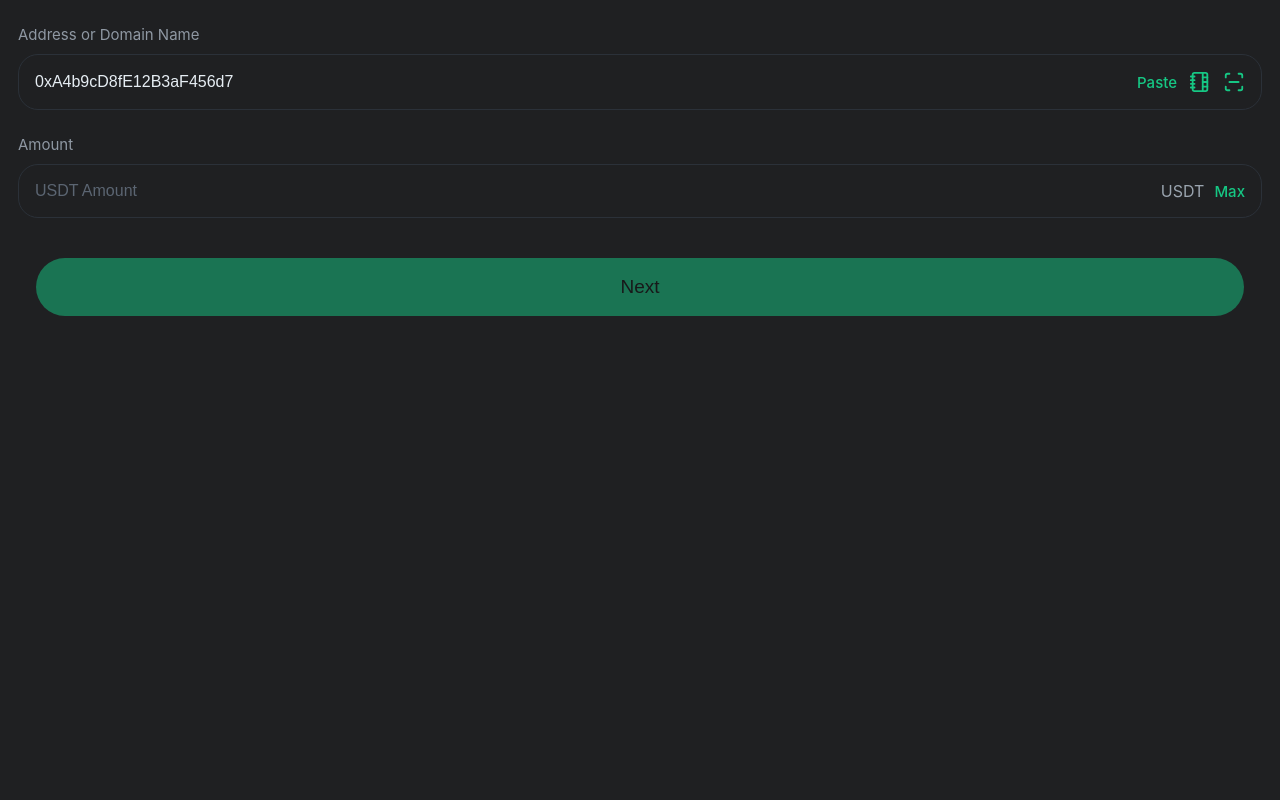
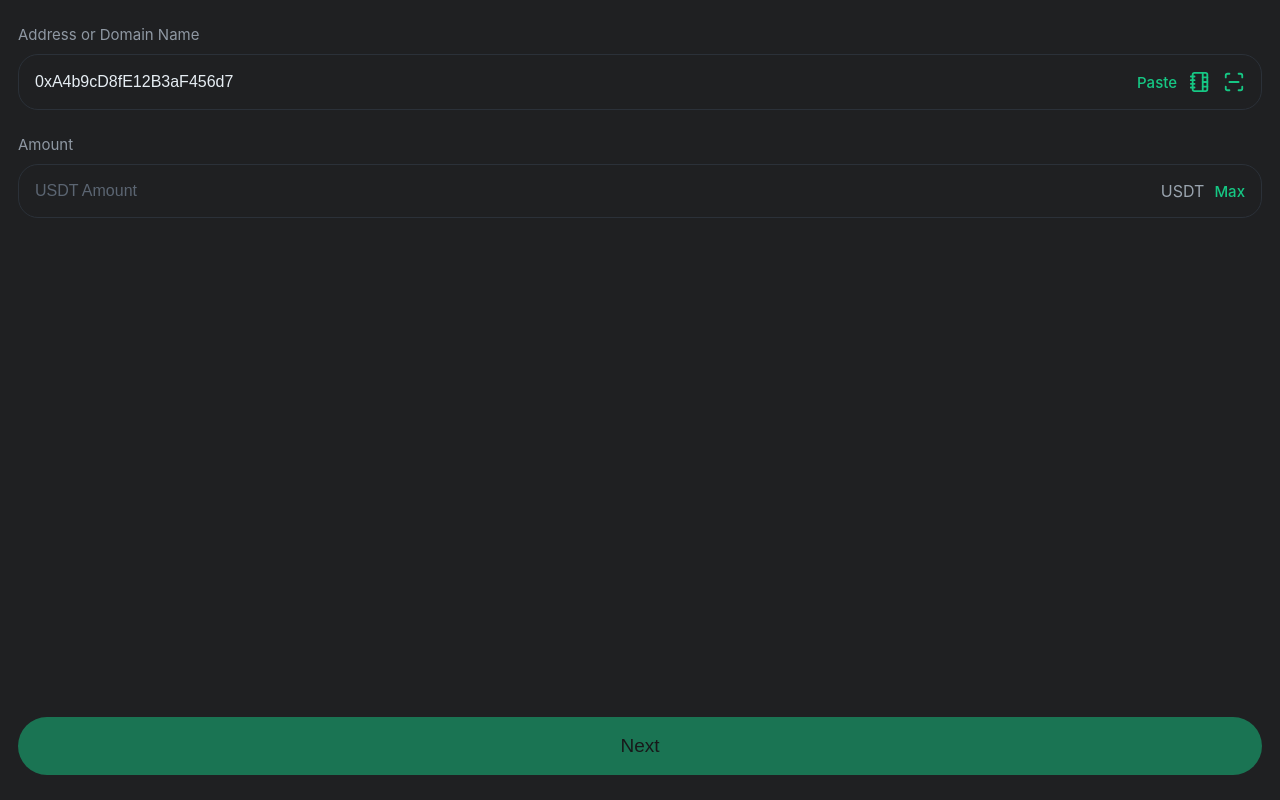
Before and after one commit to equaltonone/sendusdt, a React (Vite) app: page / in a window 1280 px wide. Built offline with nearby package versions, Linux system fonts and the light colour scheme; no server answers.

Commit message:
Update App.css

```diff
--- a/src/App.css
+++ b/src/App.css
@@ -1,9 +1,6 @@
 .container {
   padding: 25px 18px;
   flex: 1;
-  display: flex;
-  flex-direction: column;
-  justify-content: space-between;
 }
 
 .label {
@@ -74,6 +71,11 @@ input::placeholder {
 
 .bottom {
   padding: 15px 18px 25px;
+  position: fixed;
+  bottom: 0;
+  left: 0;
+  right: 0;
+  background: #1F2022;
 }
 
 .next-btn {
@@ -85,12 +87,13 @@ input::placeholder {
   background: #16c784;
   color: #121212;
   opacity: 0.5;
-  cursor: pointer;
   transition: 0.2s;
+  cursor: not-allowed;
 }
 
 .next-btn.enabled {
   opacity: 1;
+  cursor: pointer;
 }
 
 .next-btn.enabled:hover {
```
